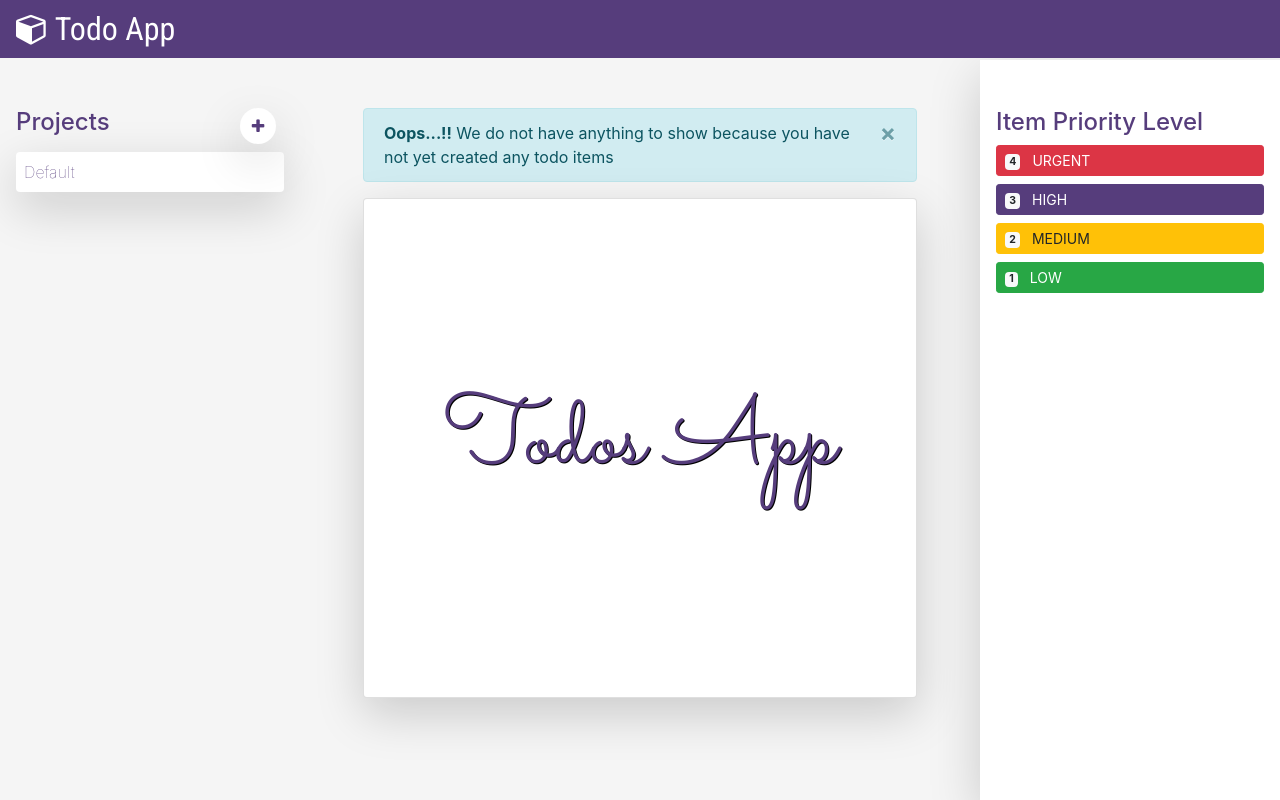
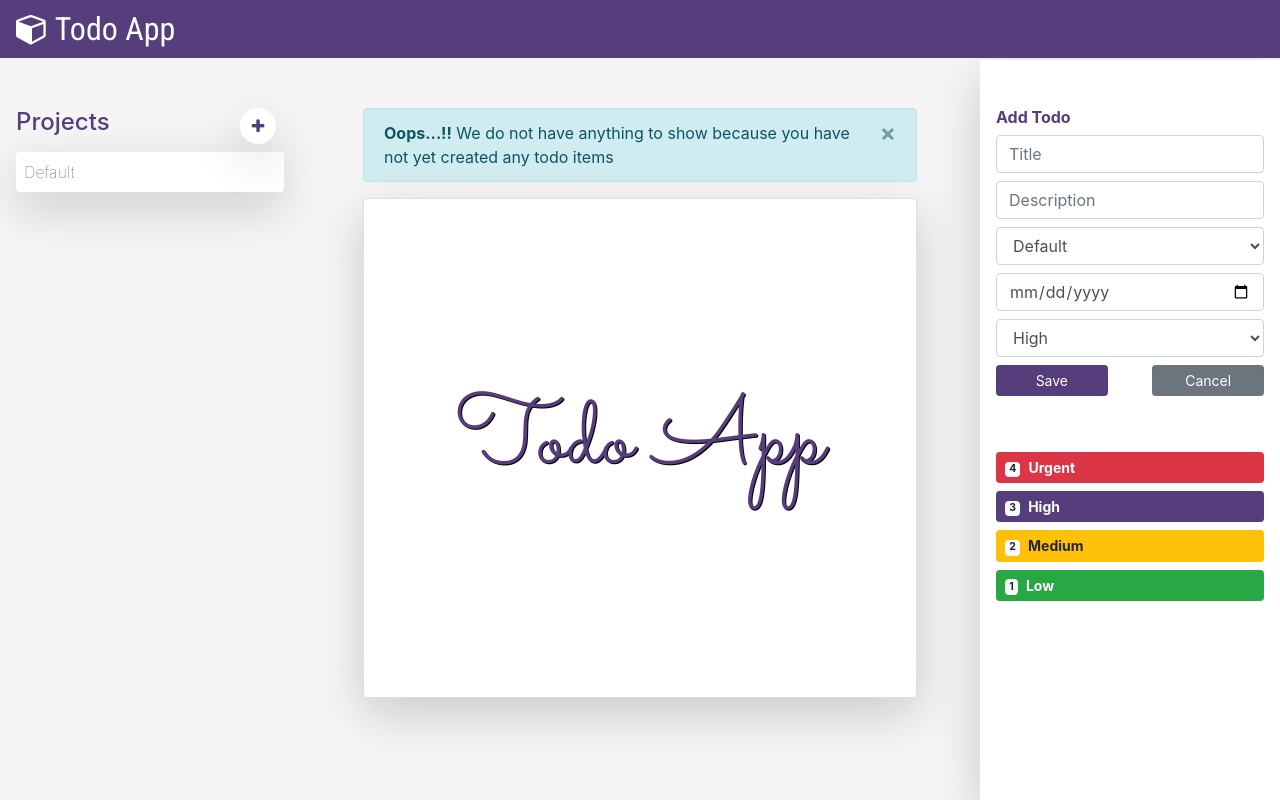
Before and after one commit to igakigongo/js-todo-app, a website built with webpack: page index.html in a window 1280 px wide. Built offline with nearby package versions, Linux system fonts and the light colour scheme.

Commit message:
complete usecase for adding a new todo

```diff
--- a/index.html
+++ b/index.html
@@ -66,25 +66,12 @@
 					</div>
 					<div class="card shadow-lg">
 						<div class="card-body">
-							<h1 class="display-1">Todos App</h1>
+							<h1 class="display-1">Todo App</h1>
 						</div>
 					</div>
 				</div>
 			</main>
 			<nav id="key" class="bg-white shadow-lg p-3 pt-5">
-				<h4>Item Priority Level</h4>
-				<button type="button" class="btn btn-block btn-sm btn-danger my-2 text-left">
-					<span class="badge badge-light mr-2">4</span> URGENT
-				</button>
-				<button type="button" class="btn btn-block btn-sm btn-primary my-2 text-left">
-					<span class="badge badge-light mr-2">3</span> HIGH
-				</button>
-				<button type="button" class="btn btn-block btn-sm btn-warning my-2 text-left">
-					<span class="badge badge-light mr-2">2</span> MEDIUM
-				</button>
-				<button type="button" class="btn btn-block btn-sm btn-success my-2 text-left">
-					<span class="badge badge-light mr-2">1</span> LOW
-				</button>
 			</nav>
 		</div>
 		<script
--- a/src/js/app.js
+++ b/src/js/app.js
@@ -2,12 +2,14 @@ import '../css/app.scss';
 // import DataStore from './repositories';
 // import EventType from './event-types';
 import ProjectsNavigationComponent from './components/projects-navigation';
+import AddTodoComponent from './components/add-todo';
 
 // Assume this to be an application module that runs as soon as it's loaded in
 // the browser
 const app = (() => {
   const bootstrapApp = () => {
     ProjectsNavigationComponent.initialize();
+    AddTodoComponent.initialize();
   };
 
   return {
--- /dev/null
+++ b/src/js/components/add-todo.js
@@ -0,0 +1,73 @@
+import DataStore from '../repositories';
+import PriorityLevel from '../models/priority-level';
+import Todo from '../models/todo';
+import { clearFormFields, createAddTodoForm, queryFormValuesByName } from '../ui-helpers';
+
+const AddTodoComponent = (() => {
+  const rootElement = document.querySelector('#key');
+
+  const priorityCssClassMap = new Map();
+  priorityCssClassMap.set(4, { className: 'danger', name: PriorityLevel.URGENT });
+  priorityCssClassMap.set(3, { className: 'primary', name: PriorityLevel.HIGH });
+  priorityCssClassMap.set(2, { className: 'warning', name: PriorityLevel.MEDIUM });
+  priorityCssClassMap.set(1, { className: 'success', name: PriorityLevel.LOW });
+
+  // const handleFormSubmission = (evt) => {
+
+  // };
+
+  const createPriorityButton = (key) => {
+    const { className, name: priority } = priorityCssClassMap.get(key);
+
+    const span = document.createElement('span');
+    span.classList.add('badge', 'badge-light', 'mr-2');
+    span.innerText = key;
+
+    const text = document.createElement('span');
+    text.innerText = priority;
+
+    const button = document.createElement('button');
+    button.classList.add('btn', 'btn-block', 'btn-sm', `btn-${className}`, 'font-weight-bold', 'my-2', 'text-left');
+    button.append(span, text);
+
+    return button;
+  };
+
+  const bootstrapComponent = () => {
+    // create priority buttons
+    const priorityButtons = [...priorityCssClassMap.keys()].sort((a, b) => b - a)
+      .map(createPriorityButton);
+
+    // create form
+    const form = createAddTodoForm();
+    form.clearFormFields = clearFormFields.bind(form);
+    form.queryFormValuesByName = queryFormValuesByName.bind(form);
+
+    form.addEventListener('submit', (evt) => {
+      evt.preventDefault();
+      const viewModel = evt.target.queryFormValuesByName(['description', 'dueDate',
+        'priority', 'projectId', 'title']);
+      const {
+        description, dueDate, priority, projectId, title,
+      } = viewModel;
+      try {
+        const id = DataStore.todosRepository.maxId + 1;
+        const todoItem = new Todo(description, dueDate, id, priority, +projectId, title);
+        DataStore.todosRepository.add(todoItem);
+        form.clearFormFields();
+      } catch ({ message }) {
+        // eslint-disable-next-line no-alert
+        alert(message);
+      }
+    });
+
+    // append all items to the root
+    rootElement.append(form, ...priorityButtons);
+  };
+
+  return {
+    initialize: bootstrapComponent,
+  };
+})();
+
+export default AddTodoComponent;
--- a/src/js/models/todo.js
+++ b/src/js/models/todo.js
@@ -10,7 +10,7 @@ class TodoItem {
     this.id = id;
     this.priority = priority || PriorityLevel.LOW;
     this.projectId = projectId;
-    this.title = title.trim();
+    this.title = title;
   }
 
   asJsonSerializable() {
@@ -25,6 +25,20 @@ class TodoItem {
     };
     return serializableObject;
   }
+
+  static parse(anonymousObject, format = 'JSON') {
+    switch (format) {
+      case 'JSON': {
+        const {
+          createdOn, description, dueDate, id, priority, projectId, title,
+        } = anonymousObject;
+        return new TodoItem(createdOn, description, dueDate, id, priority, projectId, title);
+      }
+
+      default:
+        throw Error('Unsupported format for parsing');
+    }
+  }
 }
 
 export default TodoItem;
--- a/src/js/repositories/todos-repository.js
+++ b/src/js/repositories/todos-repository.js
@@ -1,4 +1,5 @@
 import GenericRepository from './generic-repository';
+import Todo from '../models/todo';
 
 // make sure the key cannot be over-written
 const key = 'JUBEI-TODO-APP-TODOS-REPOSITORY';
@@ -9,7 +10,11 @@ class TodosRepository extends GenericRepository {
     const itemsFromLocalStorage = localStorage.getItem(key);
     if (!itemsFromLocalStorage) {
       localStorage.setItem(key, JSON.stringify([]));
+      return;
     }
+
+    const itemsAsJson = JSON.parse(itemsFromLocalStorage);
+    this.items = itemsAsJson.map(item => Todo.parse(item));
   }
 
   static get KEY() {
--- /dev/null
+++ b/src/js/ui-helpers/index.js
@@ -0,0 +1,151 @@
+import PriorityLevel from '../models/priority-level';
+import DataStore from '../repositories';
+
+const sortByValue = (array, prop = 'value') => {
+  if (array && array.length === 0) return array;
+  return array.sort((a, b) => {
+    const [aString, bString] = [a, b].map(x => x[prop].toString());
+    if (aString < bString) return -1;
+    if (aString > bString) return 1;
+    return 0;
+  });
+};
+
+const createButton = (options) => {
+  const { classes, text } = options;
+  const button = document.createElement('button');
+  if (classes && classes.length > 0) {
+    button.classList.add(...classes);
+  }
+  button.innerText = text;
+  return button;
+};
+
+const createInputField = (options) => {
+  const {
+    classes, id, placeholder, type, value,
+  } = options;
+
+  const allClasses = ['form-control', 'my-2'];
+  const input = document.createElement('input');
+  if (classes && classes.length > 0) {
+    allClasses.push(...classes);
+  }
+  input.classList.add(...allClasses);
+  input.setAttribute('id', id);
+  input.setAttribute('type', type);
+  input.setAttribute('placeholder', placeholder || '');
+  input.value = value || '';
+  return input;
+};
+
+const createSelectList = (options) => {
+  const {
+    classes, id, items, selected,
+  } = options;
+  const allClasses = ['form-control', 'my-2'];
+  if (classes && classes.length !== 0) {
+    allClasses.push(...classes);
+  }
+  const selectList = document.createElement('select');
+  selectList.classList.add(...allClasses);
+  selectList.setAttribute('id', id);
+  sortByValue(items, 'value').forEach(project => {
+    const { id, value } = project;
+    const option = document.createElement('option');
+    option.text = value;
+    option.value = id;
+    if (option.value === selected) {
+      option.selected = true;
+    }
+    selectList.appendChild(option);
+  });
+  return selectList;
+};
+
+const createTitle = (text) => {
+  const titleComponent = document.createElement('h6');
+  titleComponent.style.fontWeight = 'bold';
+  titleComponent.innerText = text;
+  return titleComponent;
+};
+
+export const createAddTodoForm = () => {
+  const form = document.createElement('form');
+  form.classList.add('pb-5');
+  form.setAttribute('method', 'post');
+
+  // create a title for the form
+  const formTitle = createTitle('Add Todo');
+
+  // Todo-Title
+  const titleInput = createInputField({ id: 'title', type: 'text', placeholder: 'Title' });
+
+  const descriptionInput = createInputField({ id: 'description', type: 'text', placeholder: 'Description' });
+
+  const dueDateInput = createInputField({ id: 'dueDate', type: 'date' });
+
+  const projects = DataStore.projectsRepository.findAll().map(x => ({
+    id: x.id,
+    value: x.name,
+  }));
+  const projectsSelectList = createSelectList({ id: 'projectId', items: projects });
+
+  const priorities = Object.getOwnPropertyNames(PriorityLevel).map((name) => ({
+    id: PriorityLevel[name],
+    value: PriorityLevel[name],
+  }));
+
+  const prioritiesSelectList = createSelectList({
+    id: 'priority',
+    items: priorities,
+  });
+
+  // wrap buttons in a div (wrapper)
+  const controlsDiv = document.createElement('div');
+  controlsDiv.classList.add('col-12');
+
+  const rowDiv = document.createElement('div');
+  rowDiv.classList.add('row');
+
+  const saveButton = createButton({ classes: ['btn', 'btn-primary', 'btn-sm', 'col-5'], text: 'Save' });
+  const cancelButton = createButton({ classes: ['btn', 'btn-secondary', 'btn-sm', 'offset-2', 'col-5'], text: 'Cancel' });
+  rowDiv.append(saveButton, cancelButton);
+  controlsDiv.append(rowDiv);
+
+  // append all controls to the form
+  form.append(formTitle, titleInput, descriptionInput, projectsSelectList, dueDateInput,
+    prioritiesSelectList, controlsDiv);
+  return form;
+};
+
+export const createEditTodoForm = () => {
+
+};
+
+export function clearFormFields() {
+  const form = this;
+  const [inputFields, selectLists] = [form.querySelectorAll('input'), form.querySelectorAll('select')];
+  console.log(inputFields);
+  console.log(selectLists);
+  inputFields.forEach(field => {
+    field.value = '';
+  });
+
+  selectLists.forEach(selectList => {
+    const { id } = selectList;
+    if (id === 'priority') {
+      selectList.value = PriorityLevel.HIGH;
+    } else {
+      // set the default project as the selected one
+      selectList.value = 1;
+    }
+  });
+}
+
+export function queryFormValuesByName(names) {
+  const form = this;
+  const obj = Object.create({});
+  names.forEach(name => { obj[name] = form.querySelector(`#${name}`).value; });
+  return obj;
+}
```
Also changed, not shown: dist/index.html, 2 other files.
